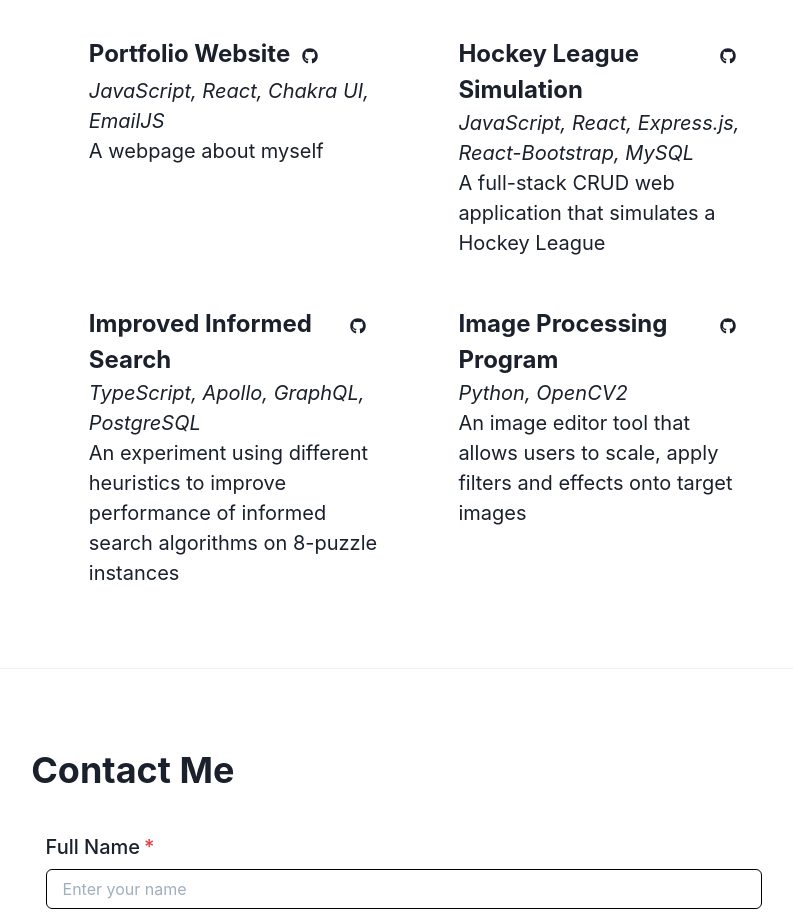
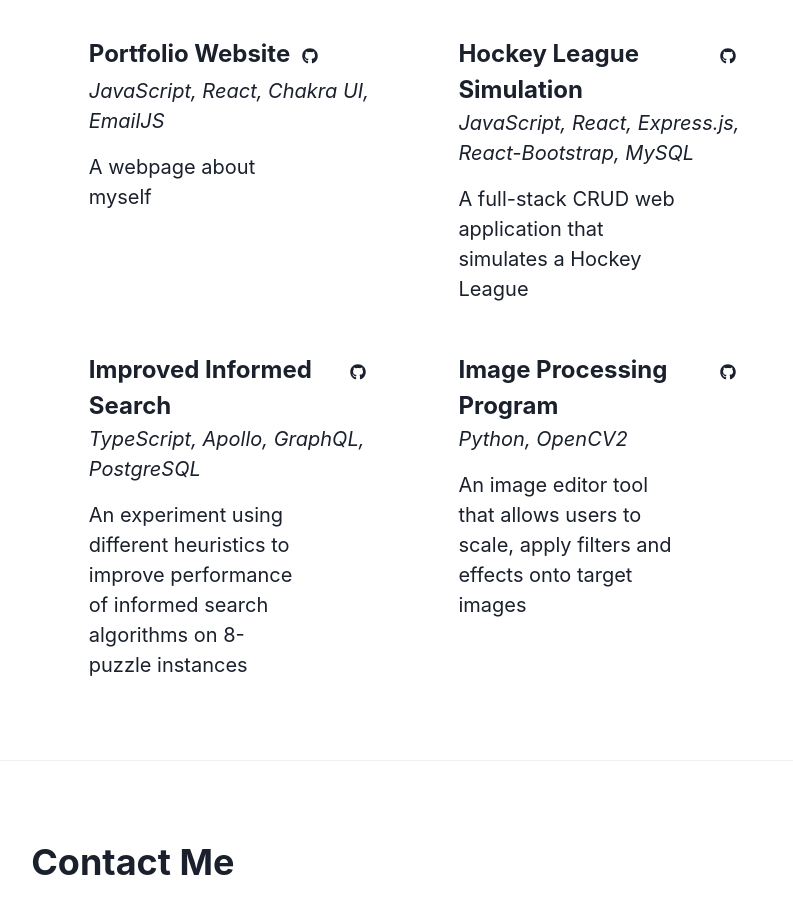
Before and after one commit to ptdo/portfolio-page, a React (Create React App) app: page / in a window 1280 px wide. Shown: the part 2200-3122 px from the top of the page, without its empty margins (212-1005 px from the left). Built offline with nearby package versions, Linux system fonts and the light colour scheme.

Commit message:
fix styling

```diff
--- a/src/pages/Projects.js
+++ b/src/pages/Projects.js
@@ -48,7 +48,7 @@ export default function Projects(){
 
                         <Text
                             fontSize="xl"
-                            paddingRight='2rem 25% 0 20%'
+                            padding='1rem 25% 0 0%'
                         >
                             {project.description}
                         </Text>
```
